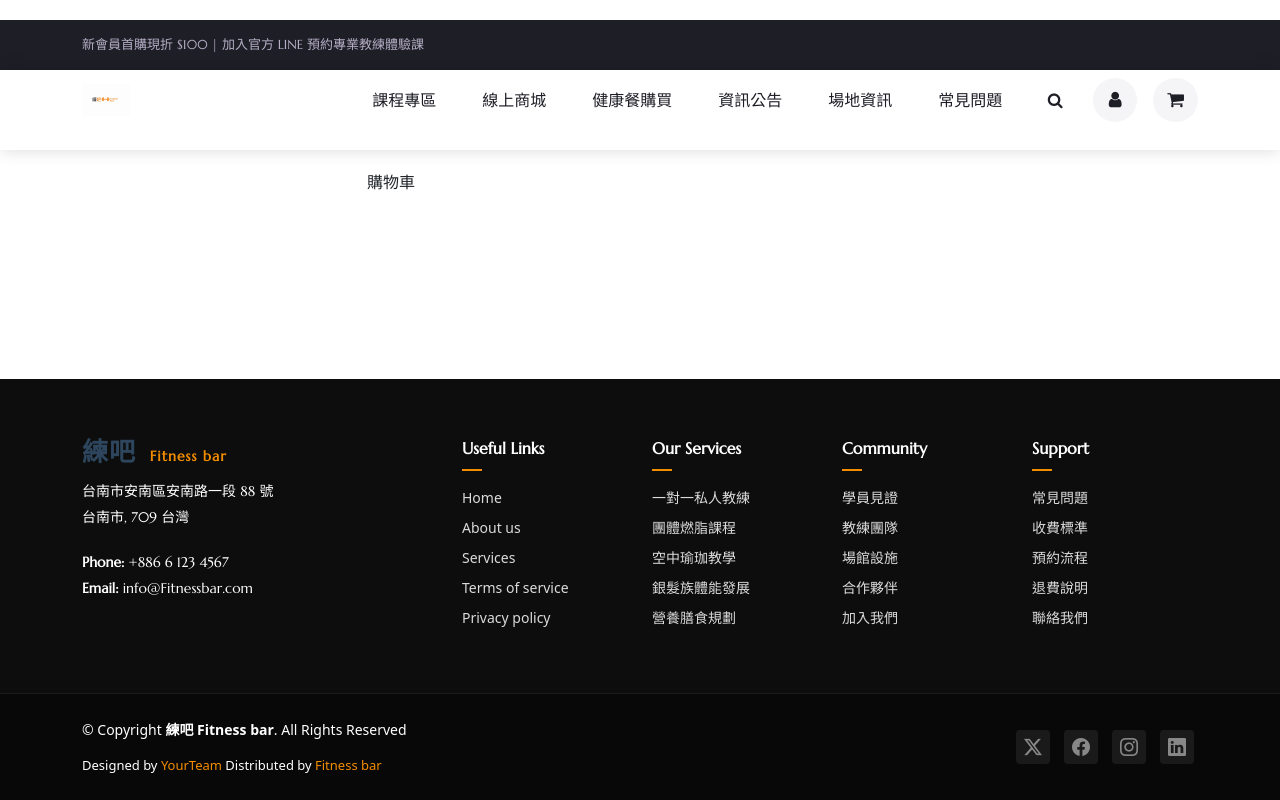
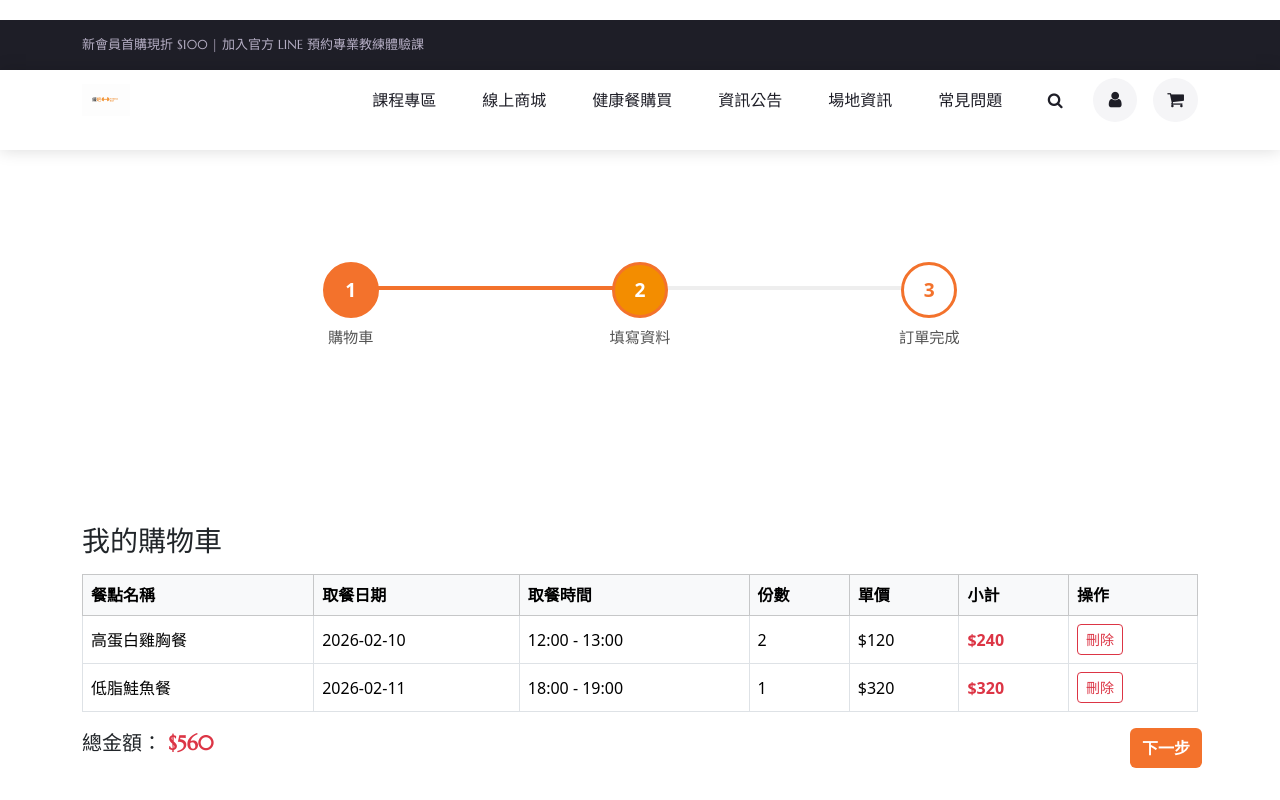
Before and after one commit to hanyi85/gym-vue, a Vue app in the folder gym-vue/: page /meals/cart in a window 1280 px wide. Shown: the top 800 px of the page. Built offline with nearby package versions, Linux system fonts and the light colour scheme.

Commit message:
mealorderlist_01版

```diff
--- /dev/null
+++ b/gym-vue/src/components/Meals/StepIndicator.vue
@@ -0,0 +1,155 @@
+<script setup>
+defineProps({
+  currentStep: {
+    type: Number,
+    required: true, // 1, 2, 3
+  },
+})
+
+const steps = [
+  { id: 1, label: '購物車' },
+  { id: 2, label: '填寫資料'},
+  { id: 3, label: '訂單完成'},
+]
+</script>
+
+<template>
+  <div class="checkout-progress">
+    <div
+      v-for="(step, index) in steps"
+      :key="step.id"
+      class="step-wrapper"
+    >
+      <!-- 圓點 -->
+      <div
+        class="step-circle"
+        :class="{
+          active: currentStep === step.id,
+          completed: currentStep > step.id,
+        }"
+      >
+        <span class="icon">{{ step.id }}</span>
+      </div>
+
+      <!-- 文字 -->
+      <div class="step-label">
+        {{ step.label }}
+      </div>
+
+      <!-- 連接線 -->
+      <div
+        v-if="index < steps.length - 1"
+        class="step-line"
+        :class="{ filled: currentStep > step.id }"
+      ></div>
+    </div>
+  </div>
+</template>
+
+<style scoped>
+/* 整體容器 */
+.checkout-progress {
+  display: flex;
+  justify-content: space-between;
+  align-items: center;
+  position: relative;
+  max-width: 900px;
+  margin: 2rem auto;
+  padding: 0 1rem;
+}
+
+/* 每一個步驟 */
+.step-wrapper {
+  flex: 1;
+  text-align: center;
+  position: relative;
+}
+
+/* 圓點 */
+.step-circle {
+    position: relative;   /* 讓 z-index 生效 */
+
+   width: 56px;
+  height: 56px;
+  border-radius: 50%;
+  border: 3px solid #f3722c;
+  background: #fff;
+  color: #f3722c;
+  font-weight: bold;
+  font-size: 1.2rem;
+  display: flex;
+  align-items: center;
+  justify-content: center;
+  margin: 0 auto;
+  z-index: 2; /* 圓圈永遠在最上層 */
+
+
+}
+
+/* 目前步驟 */
+.step-circle.active {
+  background: #f38d00;
+  color: #fff;
+
+}
+
+/* 已完成 */
+.step-circle.completed {
+  background: #f3722c;
+  color: #fff;
+
+}
+
+/* 文字 */
+.step-label {
+  margin-top: 0.5rem;
+  font-size: 0.95rem;
+  color: #555;
+}
+
+/* 連接線 */
+.step-line {
+  position: absolute;
+  top: 24px;
+  right: -50%;
+  width: 100%;
+  height: 4px;
+  background: #eee;
+  z-index: 0; /* 壓在線上面 */
+
+}
+
+/* 已完成的線 */
+.step-line.filled {
+  background: #f3722c;
+z-index: 0; /* 壓在線上面 */
+}
+
+/* ===== RWD 手機版 ===== */
+@media (max-width: 576px) {
+  .checkout-progress {
+    flex-direction: column;
+    align-items: flex-start;
+  }
+
+  .step-wrapper {
+    display: flex;
+    align-items: center;
+    width: 100%;
+    margin-bottom: 1.5rem;
+  }
+
+  .step-circle {
+    margin: 0;
+  }
+
+  .step-label {
+    margin-left: 1rem;
+    font-size: 0.9rem;
+  }
+
+  .step-line {
+    display: none;
+  }
+}
+</style>
--- /dev/null
+++ b/gym-vue/src/components/Meals/nextbtn.vue
@@ -0,0 +1,43 @@
+<template>
+  <div class="row g-2">
+
+
+
+      <button
+        class="btn w-100 py-2 fw-bold text-white btn-buy-now"
+        @click="$emit('buy')"
+      >
+        {{ buyText }}
+      </button>
+    </div>
+
+</template>
+
+<script setup>
+defineProps({
+  buyText: {
+    type: String,
+    default: '立即購買'
+  }
+})
+</script>
+
+<style scoped>
+.btn-add-cart {
+  background-color: #ff9f1c;
+  border: none;
+}
+
+.btn-add-cart:hover {
+  background-color: #f38d00;
+}
+
+.btn-buy-now {
+  background-color: #f3722c;
+  border: none;
+}
+
+.btn-buy-now:hover {
+  background-color: #d65a1a;
+}
+</style>
--- a/gym-vue/src/views/meals/MealOrderList-View.vue
+++ b/gym-vue/src/views/meals/MealOrderList-View.vue
@@ -1,21 +1,141 @@
 <script setup>
+import { ref, computed, onMounted } from 'vue'
+import { useRouter } from 'vue-router'
+import Btn from '@/components/Meals/nextbtn.vue'
+import StepIndicator from "@/components/Meals/StepIndicator.vue";
+
+
+const router = useRouter()
+
+const orderId = ref(null)
+const cartItems = ref([])
+
+// 假資料
+const mockCartData = {
+  orderId: 999,
+  items: [
+    {
+      orderItemId: 1,
+      mealId: 101,
+      mealName: '高蛋白雞胸餐',
+      pickDate: '2026-02-10',
+      pickTime: '12:00 - 13:00',
+      qty: 2,
+      unitPrice: 120,
+      subtotal: 240
+    },
+    {
+      orderItemId: 2,
+      mealId: 102,
+      mealName: '低脂鮭魚餐',
+      pickDate: '2026-02-11',
+      pickTime: '18:00 - 19:00',
+      qty: 1,
+      unitPrice: 320,
+      subtotal: 320
+    }
+  ]
+}
+
+// 總金額
+const totalAmount = computed(() =>
+  cartItems.value.reduce((sum, item) => sum + item.subtotal, 0)
+)
+
+// 模擬取得購物車
+const getCart = () => {
+  orderId.value = mockCartData.orderId
+  cartItems.value = mockCartData.items
+}
+
+// 模擬刪除
+const deleteItem = (orderItemId) => {
+  if (!confirm('確定要刪除這份餐點嗎？')) return
+  cartItems.value = cartItems.value.filter(i => i.orderItemId !== orderItemId)
+}
+
+// 下一步
+const goConfirm = () => {
+  router.push('/meals/confirm')
+}
+
+
+onMounted(() => {
+  getCart()
+})
+
 
 </script>
 
 
 
-<template>
-
-<div class="container">
-  <div class="row justify-content-center">
-    <div class="col-6">
-      購物車
-    </div>
-  </div>
-</div>
 
 
+<template>
+<section>
+<StepIndicator :currentStep="2"/>
+
+</section>
+
+  <section class="container my-4">
+    <h3 class="mb-3"> 我的購物車</h3>
+
+    <table class="table table-bordered align-middle">
+      <thead class="table-light">
+        <tr>
+          <th>餐點名稱</th>
+          <th>取餐日期</th>
+          <th>取餐時間</th>
+          <th>份數</th>
+          <th>單價</th>
+          <th>小計</th>
+          <th>操作</th>
+        </tr>
+      </thead>
+
+      <tbody>
+        <tr v-for="item in cartItems" :key="item.orderItemId">
+          <td>{{ item.mealName }}</td>
+          <td>{{ item.pickDate }}</td>
+          <td>{{ item.pickTime }}</td>
+          <td>{{ item.qty }}</td>
+          <td>${{ item.unitPrice }}</td>
+          <td class="text-danger fw-bold">${{ item.subtotal }}</td>
+          <td>
+            <button
+              class="btn btn-sm btn-outline-danger"
+              @click="deleteItem(item.orderItemId)"
+            >
+              刪除
+            </button>
+          </td>
+        </tr>
+
+        <tr v-if="cartItems.length === 0">
+          <td colspan="7" class="text-center text-muted">
+            購物車目前沒有餐點
+          </td>
+        </tr>
+      </tbody>
+    </table>
+
+    <div class="d-flex justify-content-between align-items-center">
+      <h5>
+        總金額：
+        <span class="text-danger fw-bold">${{ totalAmount }}</span>
+      </h5>
+
+      <btn
+        buyText="下一步"
+        :disabled="cartItems.length === 0"
+        @buy="goConfirm"
+      >
+      </btn>
+    </div>
+  </section>
 </template>
+
+
 
 
 
```
